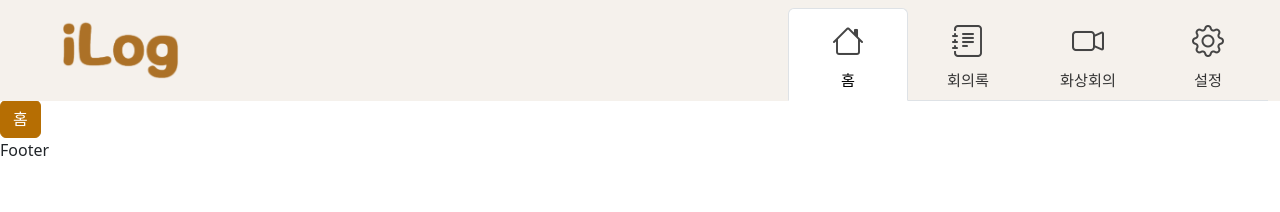
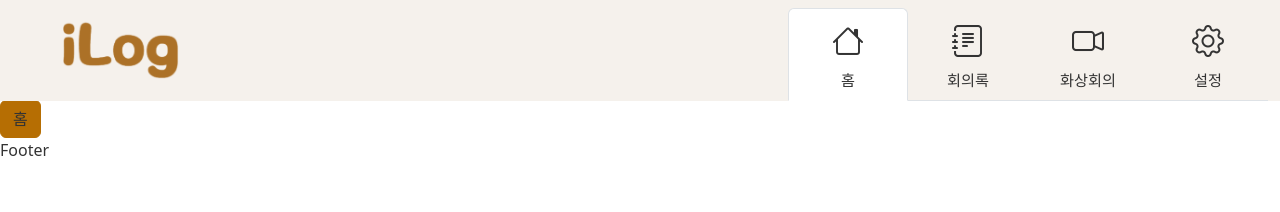
Before and after one commit to suyeon419/iLog, a React (Vite) app in the folder iLog/: page / in a window 1280 px wide. Shown: the top 212 px of the page. Built offline with nearby package versions, Linux system fonts and the light colour scheme.

Commit message:
텍스트 색상 지정

```diff
--- a/iLog/src/index.css
+++ b/iLog/src/index.css
@@ -1,3 +1,8 @@
+/* 전체 */
+* {
+    color: #333 !important;
+}
+
 /* 버튼 스타일 */
 .btn-primary {
     background-color: #b66e03 !important;
@@ -26,7 +31,6 @@
 .nav-item {
     text-align: center;
     width: 120px; /* ✅ 탭 너비 일정하게 맞추기 */
-    color: #333;
     font-size: 0.95rem;
     transition: all 0.2s ease;
     border-bottom: 3px solid transparent; /* 밑줄 전환 효과 */
```
